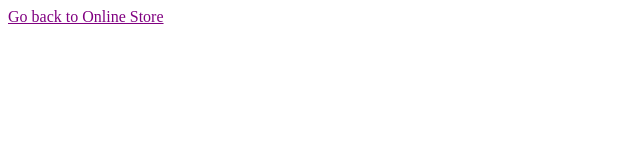
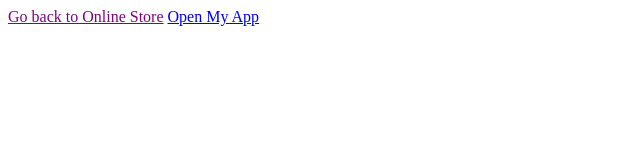
Before and after one commit to jocantudev/deep-link, a plain HTML site: page index.html in a window 1280 px wide. Shown: the whole page, without its empty margins (0-640 px from the left). Drawn offline with Linux system fonts and the light colour scheme.

Commit message:
added a new link

```diff
--- a/index.html
+++ b/index.html
@@ -9,5 +9,9 @@
     <a href="shopping_cart_getx://" style="text-align: center; color: purple">
       Go back to Online Store</a
     >
+    <a
+      href="intent://depp-link.netlify.app/#Intent;scheme=https;package=com.example.deeplinkapp;end"
+      >Open My App</a
+    >
   </body>
 </html>
```
